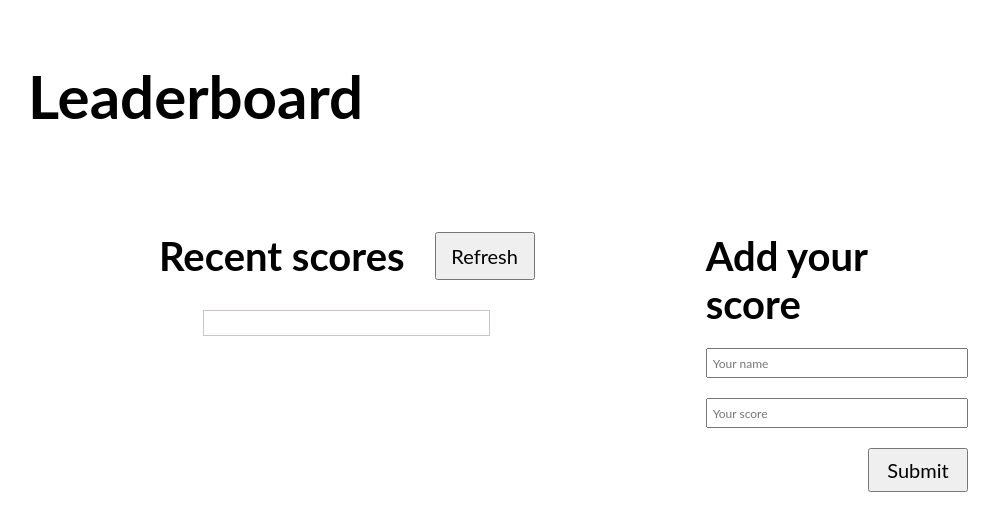
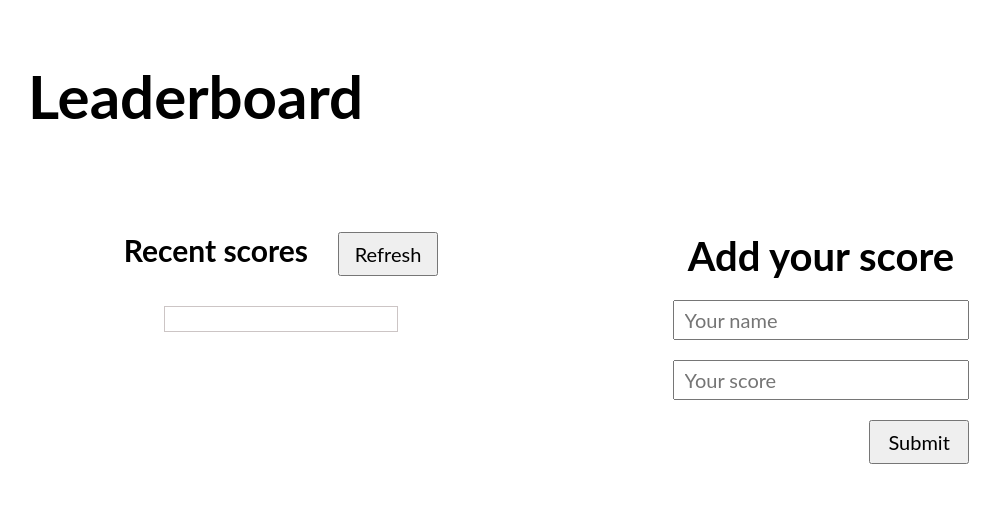
Before and after one commit to fahdrahali/leaderboard, a website built with webpack: page src/index.html in a window 1280 px wide. Shown: the whole page, without its empty margins (12-1012 px from the left). Built offline with nearby package versions, Linux system fonts and the light colour scheme; no server answers; a web font is replaced by a local one.

Commit message:
add some styles

```diff
--- a/src/index.html
+++ b/src/index.html
@@ -14,15 +14,17 @@
         <div class="scores-card">
             <div class="scores-card-header">
               <h2>Recent scores</h2>
-              <button type="button">Refresh</button>
+              <button id="btn-refresh" type="button">Refresh</button>
             </div>
             <ul id="score-list"></ul>
         </div>
-        <div class="form-score">
+        <div class="add-score">
             <h2>Add your score</h2>
-              <input type="text" name="name" id="name" placeholder="Your name" />
-              <input type="number" name="score" id="score" placeholder="Your score">
+            <form class="form-score" method="post" action="/">
+              <input type="text" name="user" id="name" placeholder="Your name" required/>
+              <input type="number" name="score" id="score" placeholder="Your score" required>
               <button type="submit">Submit</button>
+            </form>
         </div>
     </div>
     </main>
--- a/src/index.js
+++ b/src/index.js
@@ -1,3 +1,4 @@
+import { addScore, updateList } from '../modules/handleScore.js';
 import { getAllScoresService } from '../modules/scoreServices.js';
 import './style.css';
 
@@ -11,3 +12,5 @@ const render = async () => {
 };
 
 render();
+updateList();
+addScore();
--- a/src/style.css
+++ b/src/style.css
@@ -39,25 +39,33 @@ h1 {
   width: 100px;
 }
 
-.scores-card-header h2 {
+.add-score h2 {
   font-size: 40px;
+}
+
+.add-score {
+  display: flex;
+  flex-direction: column;
+  align-items: center;
+  padding-right: 200px;
+  row-gap: 20px;
+  width: 100%;
 }
 
 .form-score {
   display: flex;
   flex-direction: column;
   align-items: center;
-  padding-right: 300px;
   row-gap: 20px;
   width: 60%;
 }
 
 .form-score input {
   font-family: 'Lato', sans-serif;
-  font-size: 12px;
+  font-size: 20px;
   width: 100%;
-  height: 30px;
-  padding: 5px;
+  height: 40px;
+  padding: 10px;
 }
 
 .form-score button {
```
Also changed, not shown: dist/index.html, dist/main.js.
